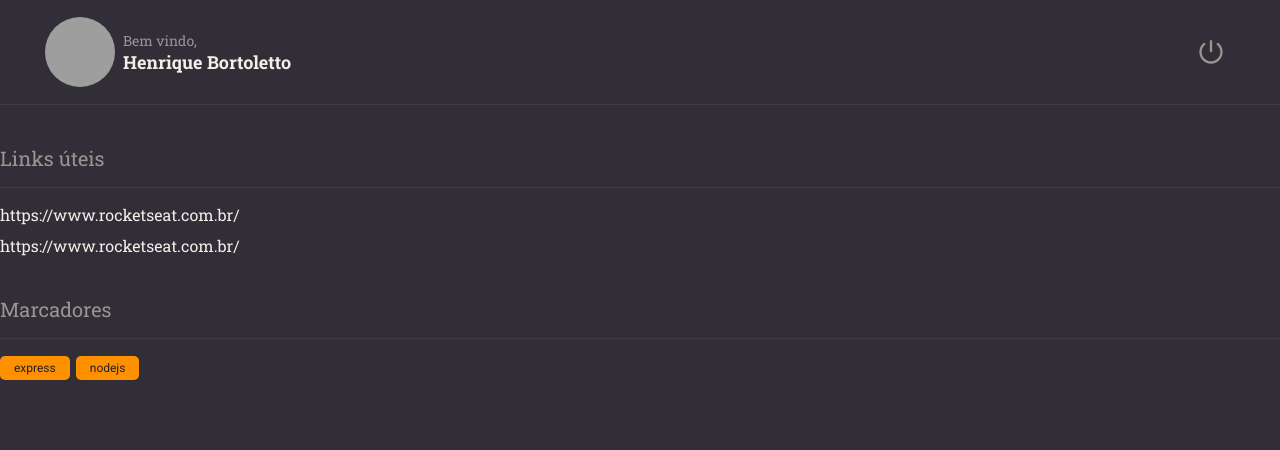
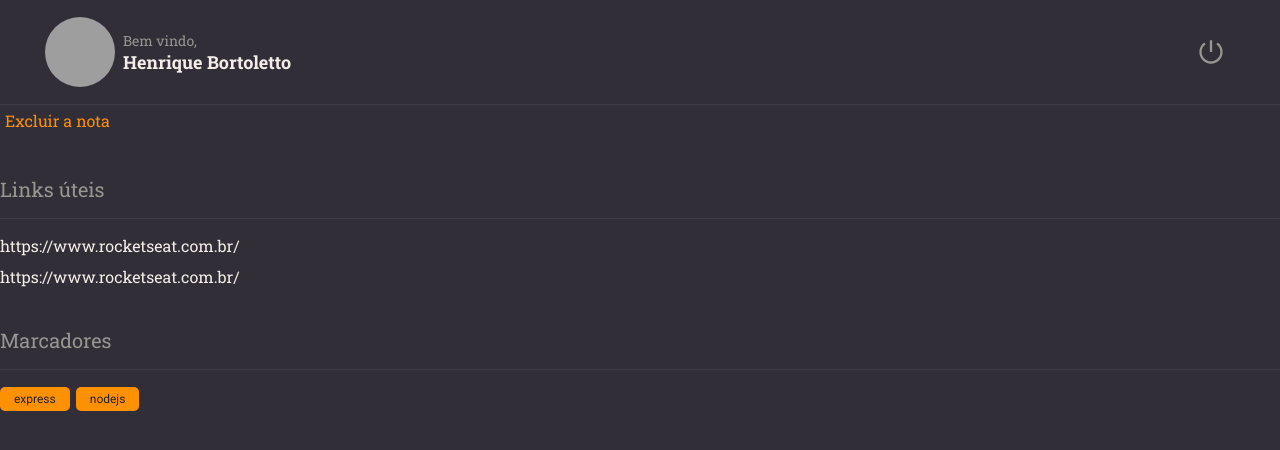
Before and after one commit to henriquebortoletto/notes-frontend, a React (Vite) app: page / in a window 1280 px wide. Shown: the top 450 px of the page. Built offline with nearby package versions, Linux system fonts and the light colour scheme; grey boxes are pictures that could not be loaded.

Commit message:
feat: criacao do componente buttonText e renomeacao da pagina para detail

```diff
--- a/src/App.tsx
+++ b/src/App.tsx
@@ -1,13 +1,13 @@
 import { ThemeProvider } from "styled-components";
 
-import Home from "@/pages/Home";
+import Detail from "@/pages/Detail";
 
 import GlobalStyles from "@/styles/global";
 import theme from "@/styles/theme";
 
 const App = () => (
   <ThemeProvider theme={theme}>
-    <Home />
+    <Detail />
     <GlobalStyles />
   </ThemeProvider>
 );
--- /dev/null
+++ b/src/components/ButtonText/index.tsx
@@ -0,0 +1,14 @@
+import * as S from "./styles";
+
+interface ButtonTextProps
+  extends React.ButtonHTMLAttributes<HTMLButtonElement> {
+  title: string;
+}
+
+const ButtonText = ({ title, ...rest }: ButtonTextProps) => (
+  <S.Wrapper type="button" {...rest}>
+    {title}
+  </S.Wrapper>
+);
+
+export default ButtonText;
--- /dev/null
+++ b/src/components/ButtonText/styles.ts
@@ -0,0 +1,10 @@
+import styled, { css } from "styled-components";
+
+/** Verificar se é um button ou um link (a) */
+export const Wrapper = styled.button`
+  padding: 0.5rem;
+
+  ${({ theme }) => css`
+    color: ${theme.colors.orange};
+  `}
+`;
--- a/src/pages/Home/index.tsx
+++ b/src/pages/Detail/index.tsx
@@ -1,13 +1,16 @@
 import Header from "@/components/Header";
+import ButtonText from "@/components/ButtonText";
 import Section from "@/components/Section";
 import Tag from "@/components/Tag";
 
 import * as S from "./styles";
 
-const Home = () => (
+const Detail = () => (
   <S.Wrapper>
     <Header />
     <main>
+      <ButtonText title="Excluir a nota" />
+
       <Section title="Links úteis">
         <S.Links>
           <S.Link>
@@ -27,4 +30,4 @@ const Home = () => (
   </S.Wrapper>
 );
 
-export default Home;
+export default Detail;
```
Also changed, not shown: src/pages/Detail/styles.ts (renamed from src/pages/Home/styles.ts).
